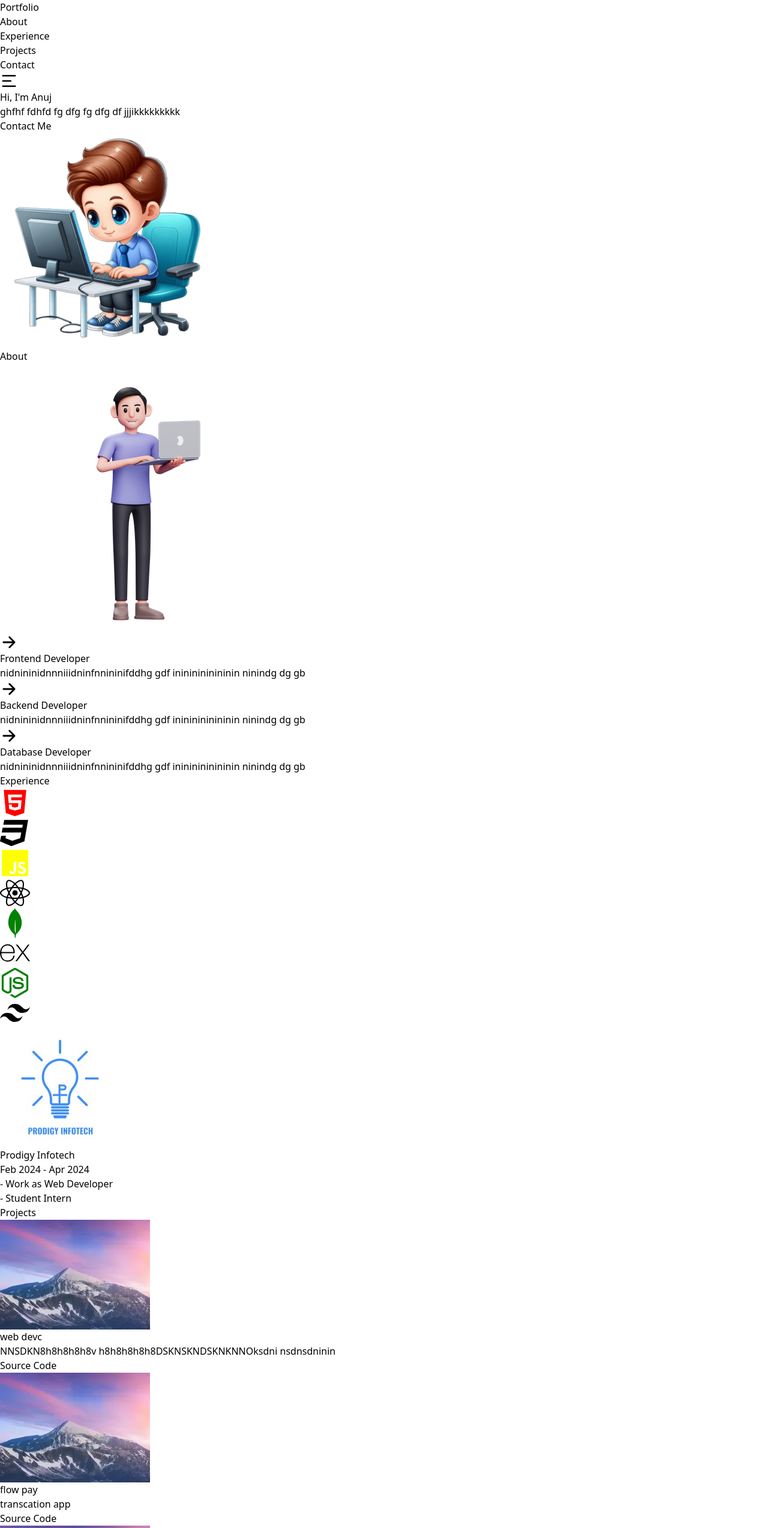
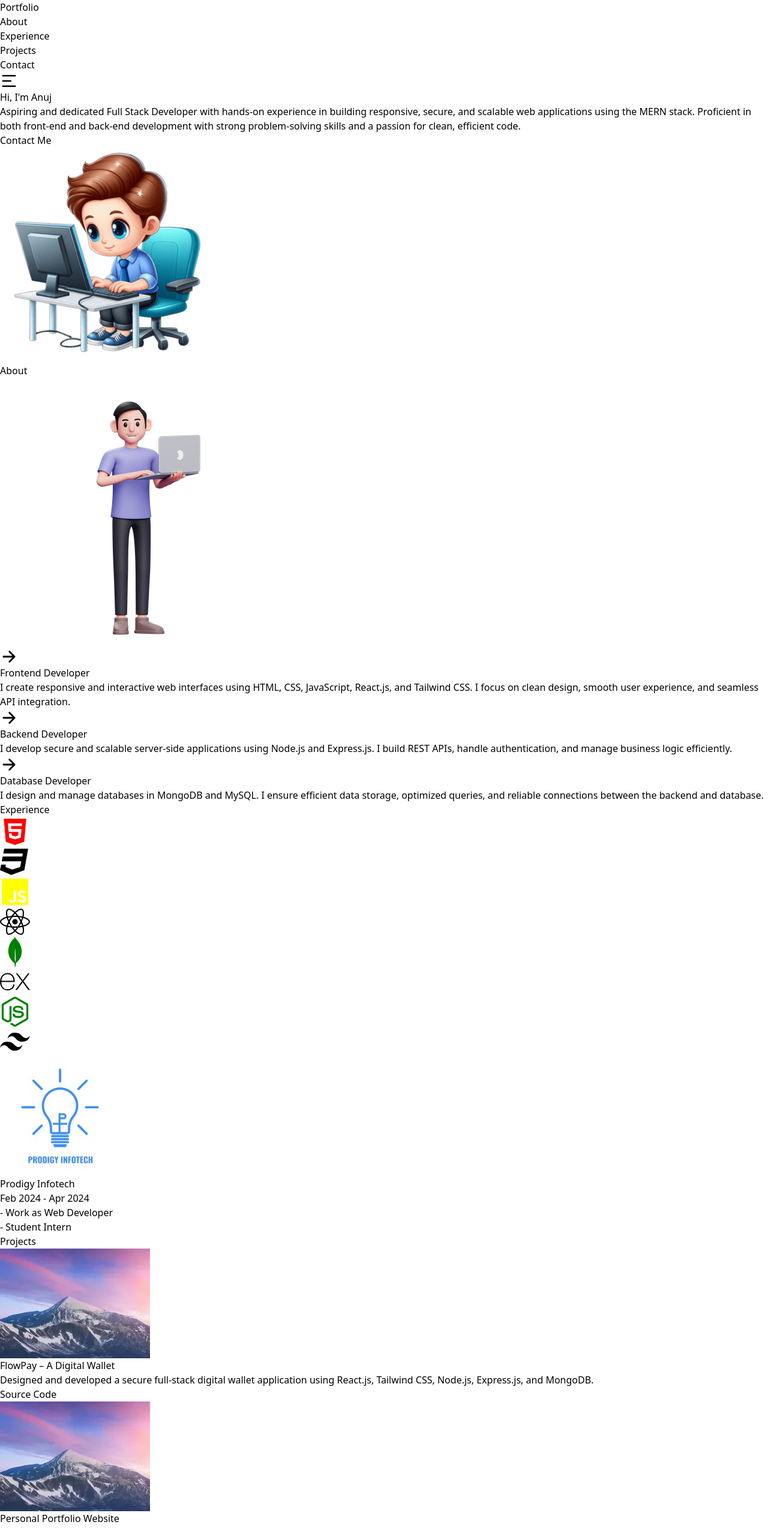
Before and after one commit to Anujharad/Portfolio, a React (Vite) app: page / in a window 1280 px wide. Shown: the top 2548 px of the page at 60% size. Built offline with nearby package versions, Linux system fonts and the light colour scheme.

Commit message:
updated content

```diff
--- a/src/Components/About/About.jsx
+++ b/src/Components/About/About.jsx
@@ -14,8 +14,10 @@ const About = () => {
             <IoArrowForward size={30} className=''/>
             <span className='w-96'>
               <h1 className='text-xl md:text-2xl font-semibold leading-normal'> Frontend Developer</h1>
-              <p className='text-sm md:text-md leading-tight'>nidnininidnnniiidninfnnininifddhg gdf
-                inininininininin ninindg dg gb </p>
+              <p className='text-sm md:text-md leading-tight'>I create responsive and
+                 interactive web interfaces using HTML, CSS, JavaScript, React.js, and Tailwind CSS.
+                 I focus on clean design, smooth user experience, and seamless API integration.
+              </p>
             </span>
 
           </div>
@@ -23,17 +25,16 @@ const About = () => {
             <IoArrowForward size={30} className='mt'/>
             <span className='w-96'>
               <h1 className='text-xl md:text-2xl font-semibold leading-normal'> Backend Developer</h1>
-              <p className='text-sm md:text-md leading-tight'>nidnininidnnniiidninfnnininifddhg gdf
-                inininininininin ninindg dg gb </p>
+              <p className='text-sm md:text-md leading-tight'>I develop secure and scalable server-side applications using Node.js and Express.js.
+                I build REST APIs, handle authentication, and manage business logic efficiently. </p>
             </span>
-
           </div>
           <div className='flex gap-3 py-4'>
             <IoArrowForward size={30} className=''/>
             <span className='w-96'>
               <h1 className='text-xl md:text-2xl font-semibold leading-normal'> Database Developer</h1>
-              <p className='text-sm md:text-md leading-tight'>nidnininidnnniiidninfnnininifddhg gdf
-                inininininininin ninindg dg gb </p>
+              <p className='text-sm md:text-md leading-tight'>I design and manage databases in MongoDB and MySQL.
+                I ensure efficient data storage, optimized queries, and reliable connections between the backend and database. </p>
             </span>
 
           </div>
--- a/src/Components/Footer/Footer.jsx
+++ b/src/Components/Footer/Footer.jsx
@@ -11,21 +11,22 @@ const Footer = () => {
          <h4 className='text-sm md:text-2xl font-normal'>Feel Free To Reach Out!</h4>
 
       </div>
-      <div className=' text-sm md:text-xl'>
-        <div className='flex  gap-1 items-center'>
+
+      <ul className="text-sm md:text-xl">
+        <li className="flex gap-1 items-center">
           <MdOutlineEmail size={20} />
           fullstackdevanuj@gmail.com
-        </div>
+        </li>
+        <li className="flex gap-1 items-center">
+          <CiLinkedin />
+          https://www.linkedin.com/in/devanuj1
+        </li>
+        <li className="flex gap-1 items-center">
+          <FaGithub />
+          https://github.com/Anujharad
+        </li>
+      </ul>
 
-        <div className='flex  gap-1 items-center'>
-          <CiLinkedin size={20} />
-          anujharad
-        </div>
-        <div className='flex  gap-1 items-center'>
-          <FaGithub size={20} />
-          anujharad
-        </div>
-      </div>
 
 
      </div>
--- a/src/Components/Home/Home.jsx
+++ b/src/Components/Home/Home.jsx
@@ -7,8 +7,9 @@ const Home = () => {
   <div className='text-white flex w-full my-20 justify-between items-start p-10 md:p-20'>
     <div className='md:w-2/4 md:pt-10'>
       <h1 className='text-3xl md:text-6xl font-bold flex leading-normal tracking-tighter'> <Textchanger ></Textchanger></h1>
-      <p className="text-sm md:text-2xl tracking-tight">
-       ghfhf fdhfd fg dfg fg dfg df jjjikkkkkkkkk
+      <p className="text-sm md:text-2xl tracking-tight pt-4">
+
+        Aspiring and dedicated Full Stack Developer with hands-on experience in building responsive, secure, and scalable web applications using the MERN stack. Proficient in both front-end and back-end development with strong problem-solving skills and a passion for clean, efficient code.
 
       </p>
 
--- a/src/Components/Projects/Projects.jsx
+++ b/src/Components/Projects/Projects.jsx
@@ -6,9 +6,9 @@ const Projects = () => {
   <div id="Projects" className='p-10 md:p-24 text-white'>
     <h1 className='text-white flex flex-col text-2xl md:text-4xl font-bold px-12 py-8'>Projects</h1>
     <div className='py-12 px-8 flex  flex-wrap  justify-around'>
-          <ProjectCard title={"web devc"} description={'NNSDKN8h8h8h8h8v h8h8h8h8h8DSKNSKNDSKNKNNOksdni nsdnsdninin'} />
-          <ProjectCard title={"flow pay"} description={'transcation app '} />
-          <ProjectCard title={"blogging"} description={'NNSDKN8h8h8h8h8v h8h8h8h8h8DSKNSKNDSKNKNNOksdni nsdnsdninin'} />
+          <ProjectCard title={"FlowPay – A Digital Wallet"} description={'Designed and developed a secure full-stack digital wallet application using React.js, Tailwind CSS, Node.js, Express.js, and MongoDB.'} />
+          <ProjectCard title={"Personal Portfolio Website"} description={'Built a responsive personal portfolio website to showcase projects and skills. Implemented using React.js and Tailwind CSS, focusing on clean design and smooth user experience.'} />
+          <ProjectCard title={"APIs based Weather Application "} description={'A Weather API based application for real-time weather information - HTML, CSS, Javascript, Node.js.'} />
 
      </div>
 
```
